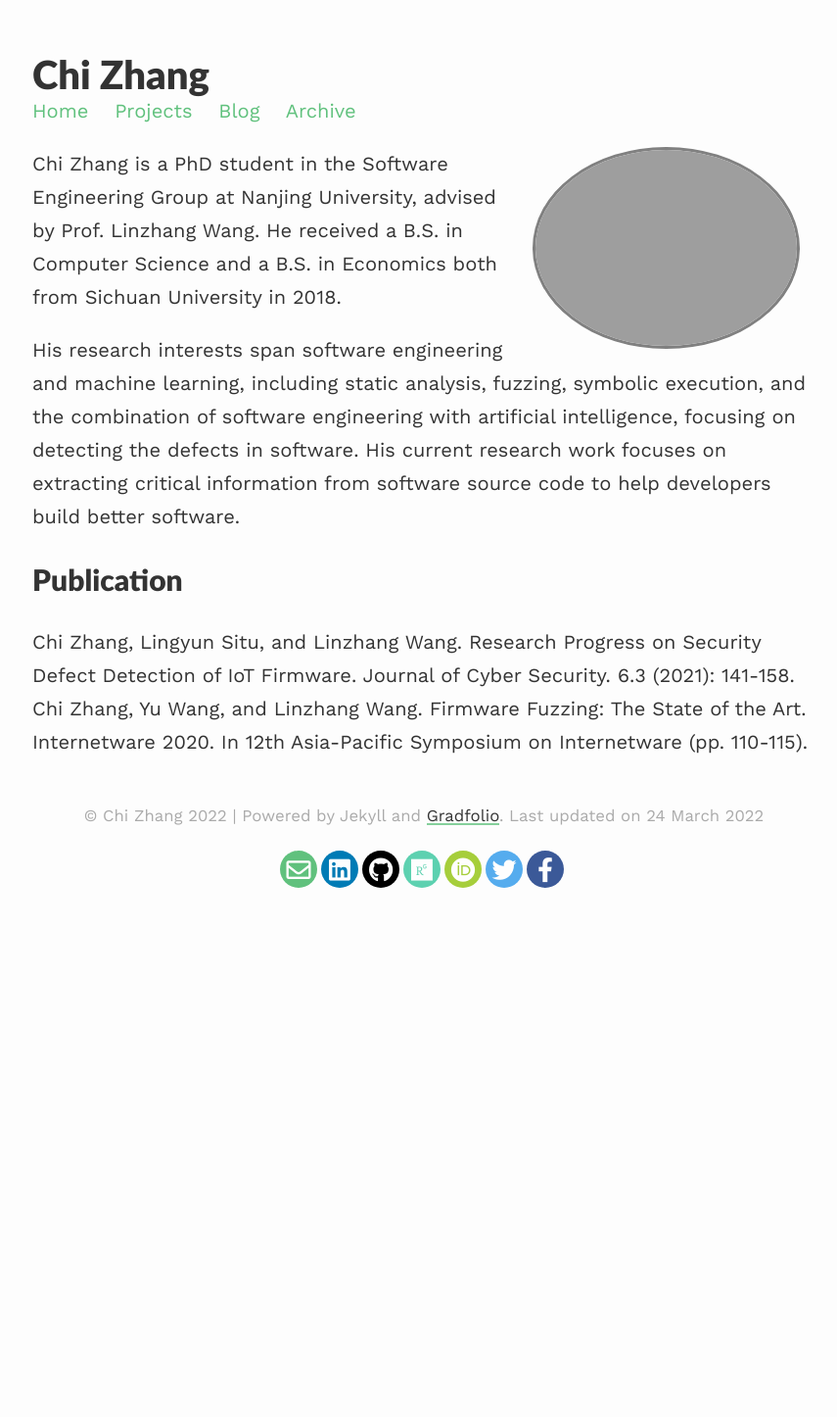
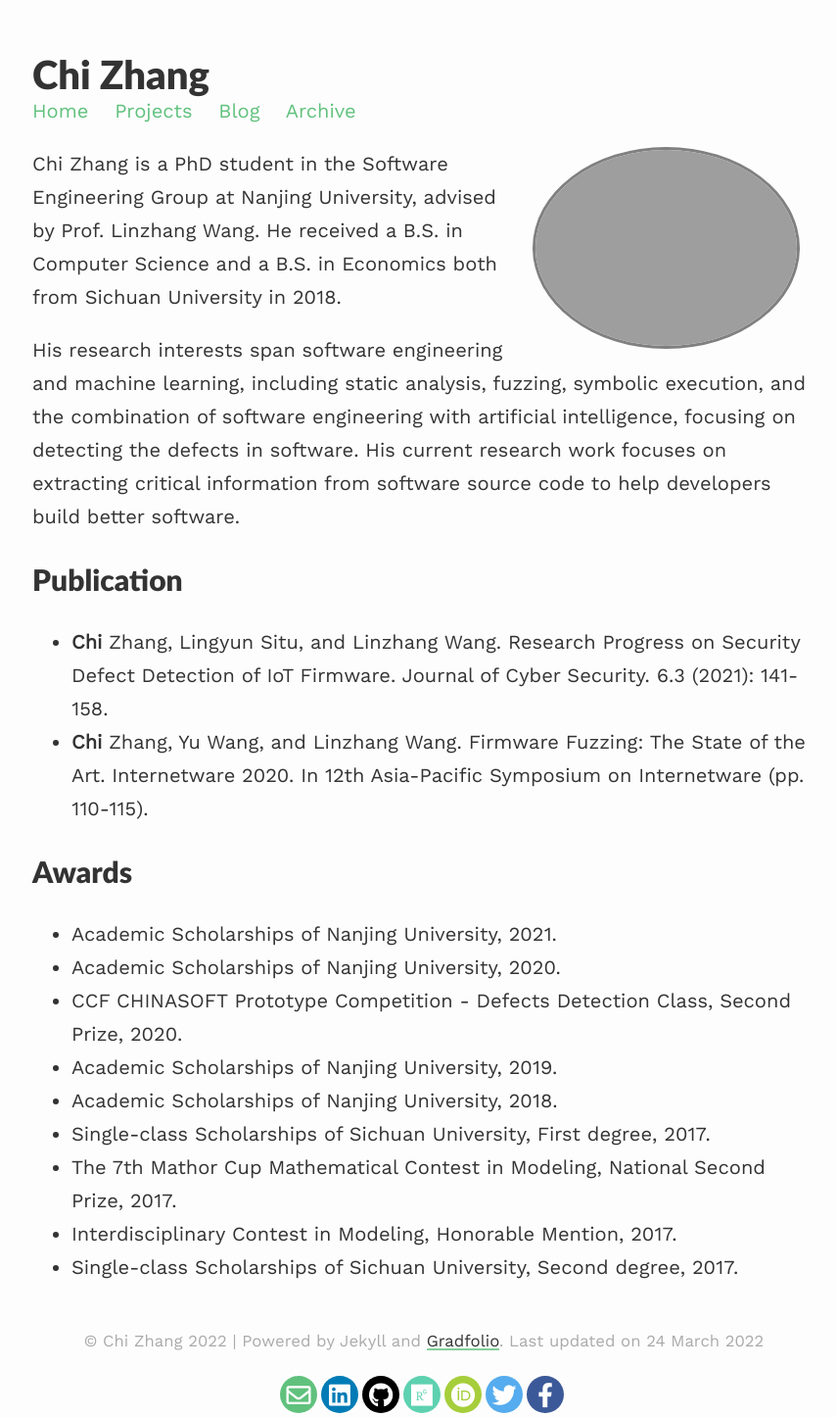
Before and after one commit to ch1zhang/ch1zhang.github.io, a Jekyll site: the page built from index.md, in a window 1280 px wide. Shown: the whole page at 98% size, without its empty margins (207-1062 px from the left). Built offline with Jekyll 4.4.1, drawn with Linux system fonts in a browser that asks for light colours; nearby versions of some CDN libraries; before the commit the page ends 980 px from its top, so only the background shows below that.

Commit message:
update awards

```diff
--- a/index.md
+++ b/index.md
@@ -11,6 +11,19 @@ Chi Zhang is a PhD student in the Software Engineering Group at Nanjing Universi
 
 His research interests span software engineering and machine learning, including static analysis, fuzzing, symbolic execution, and the combination of software engineering with artificial intelligence, focusing on detecting the defects in software. His current research work focuses on extracting critical information from software source code to help developers build better software.
 
+
 ## Publication
-Chi Zhang, Lingyun Situ, and Linzhang Wang. Research Progress on Security Defect Detection of IoT Firmware. Journal of Cyber Security. 6.3 (2021): 141-158.
-Chi Zhang, Yu Wang, and Linzhang Wang. Firmware Fuzzing: The State of the Art. Internetware 2020. In 12th Asia-Pacific Symposium on Internetware (pp. 110-115).
+- **Chi** Zhang, Lingyun Situ, and Linzhang Wang. Research Progress on Security Defect Detection of IoT Firmware. Journal of Cyber Security. 6.3 (2021): 141-158.
+- **Chi** Zhang, Yu Wang, and Linzhang Wang. Firmware Fuzzing: The State of the Art. Internetware 2020. In 12th Asia-Pacific Symposium on Internetware (pp. 110-115).
+
+
+## Awards
+- Academic Scholarships of Nanjing University, 2021.
+- Academic Scholarships of Nanjing University, 2020.
+- CCF CHINASOFT Prototype Competition - Defects Detection Class, Second Prize, 2020.
+- Academic Scholarships of Nanjing University, 2019.
+- Academic Scholarships of Nanjing University, 2018.
+- Single-class Scholarships of Sichuan University, First degree, 2017.
+- The 7th Mathor Cup Mathematical Contest in Modeling, National Second Prize, 2017.
+- Interdisciplinary Contest in Modeling, Honorable Mention, 2017.
+- Single-class Scholarships of Sichuan University, Second degree, 2017.
```
